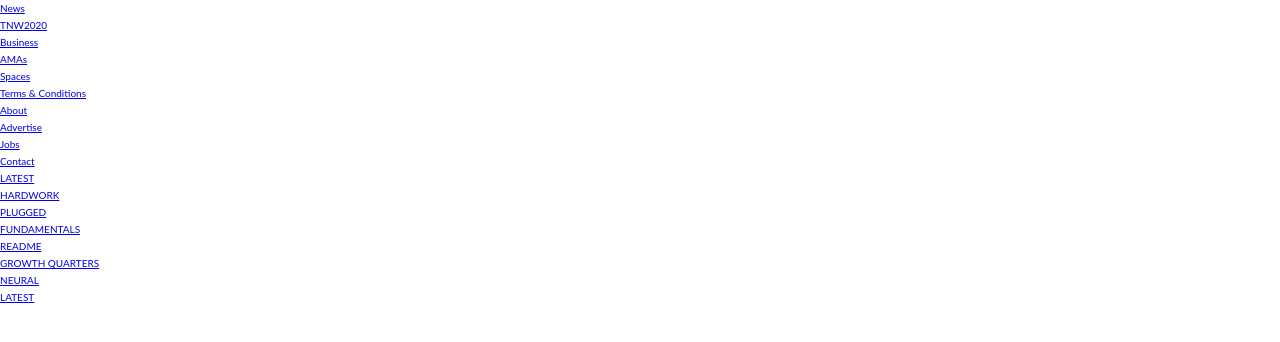
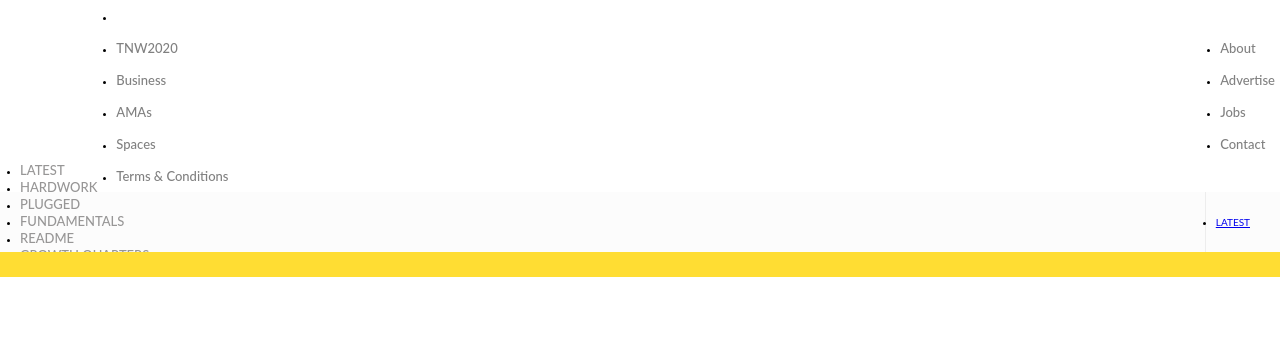
Before and after one commit to menyagah/the-nextweb-clone, a website: page index.html in a window 1280 px wide. Drawn offline with Linux system fonts and the light colour scheme.

Commit message:
Add css styling for header

```diff
--- a/sass/layout/_header.scss
+++ b/sass/layout/_header.scss
@@ -0,0 +1,67 @@
+.header {
+    display: grid;
+    grid-template-columns: .1fr 1fr;
+    grid-template-rows: 1fr 2fr 1fr;
+    height: 18vh;
+
+    &__top-container,
+    &__center-container{
+    display: flex;
+    justify-content: space-between;
+    align-items: center;
+    }
+
+    &__center-container {
+        grid-column: 1 / 3;
+        grid-row: 2 / 3;
+        background-color: #FCFCFC;
+        height: 60px;
+        padding: 0 30px 0 20px;
+    }
+
+    &__last-container {
+        grid-column: 1 / 3;
+        grid-row: 3 / 4;
+        background-color:#FFDD33;
+        height: 25px;
+    }
+
+    &__search-bar{
+        border-left: 1px solid #EDEDED;
+        height: 100%;
+        display: flex;
+        align-items: center;
+        padding-left: 10px;
+    }
+}
+
+.top-nav,
+.center-nav{
+    text-decoration: none;
+    font-weight: 500;
+    font-size: 13px;
+}
+
+.top-nav{
+    color: gray;
+    line-height: 32px;
+    padding: 0px 5px 0 0;
+}
+
+.center-nav{
+    padding: 0 16px 0 0;
+    line-height: 11px;
+    color: rgb(151, 150, 150);
+}
+
+.center-nav:hover{
+    color: #000;
+}
+
+.navi a:nth-child(1){
+    color: white;
+   }
+
+a:hover {
+    color: #fff;
+}
```
Also changed, not shown: css/style.css.
